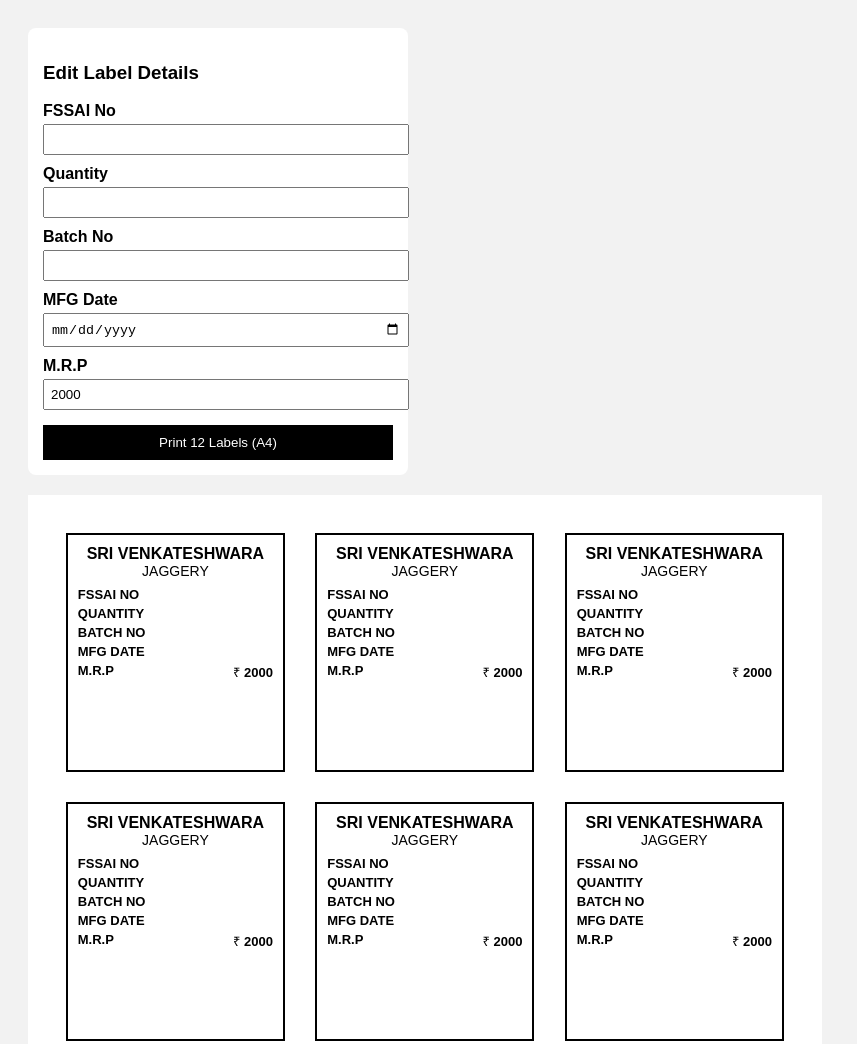
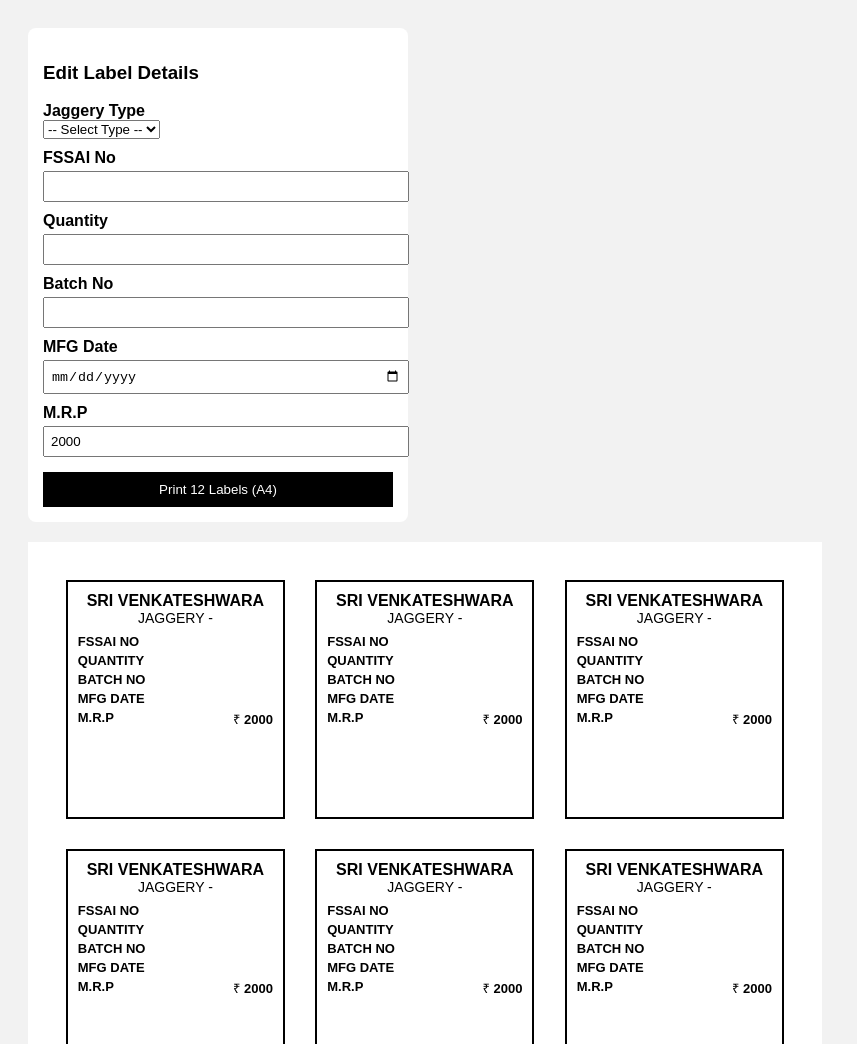
Before and after one commit to Pravinms2004/lable, a plain HTML site: page index.html in a window 1280 px wide. Shown: the top 1044 px of the page, without its empty margins (0-857 px from the left). Drawn offline with Linux system fonts and the light colour scheme.

Commit message:
Enhance label form with Jaggery Type selection
Added a dropdown for selecting Jaggery Type and updated label display accordingly.

```diff
--- a/index.html
+++ b/index.html
@@ -96,6 +96,15 @@
 <div class="controls">
   <h3>Edit Label Details</h3>
 
+  <label>Jaggery Type</label>
+  <select onchange="updateAll('type', this.value)">
+    <option value="">-- Select Type --</option>
+    <option>KAL PASAI</option>
+    <option>ARA PASAI</option>
+    <option>BROWN</option>
+    <option>YELLOW</option>
+  </select>
+
   <label>FSSAI No</label>
   <input type="text" oninput="updateAll('fssai', this.value)" />
 
@@ -120,7 +129,7 @@
       document.write(`
         <div class="label">
           <div class="title">SRI VENKATESHWARA</div>
-          <div class="subtitle">JAGGERY</div>
+          <div class="subtitle">JAGGERY - <span class="type"></span></div>
           <div class="row"><span>FSSAI NO</span><span class="fssai"></span></div>
           <div class="row"><span>QUANTITY</span><span class="qty"></span></div>
           <div class="row"><span>BATCH NO</span><span class="batch"></span></div>
```
